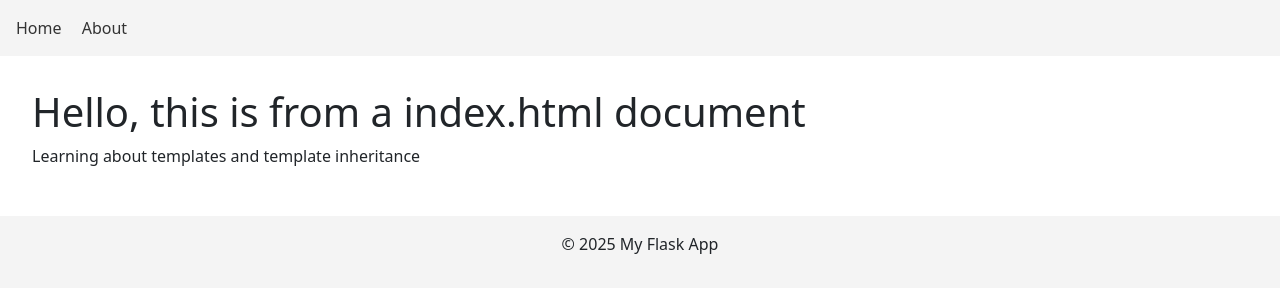
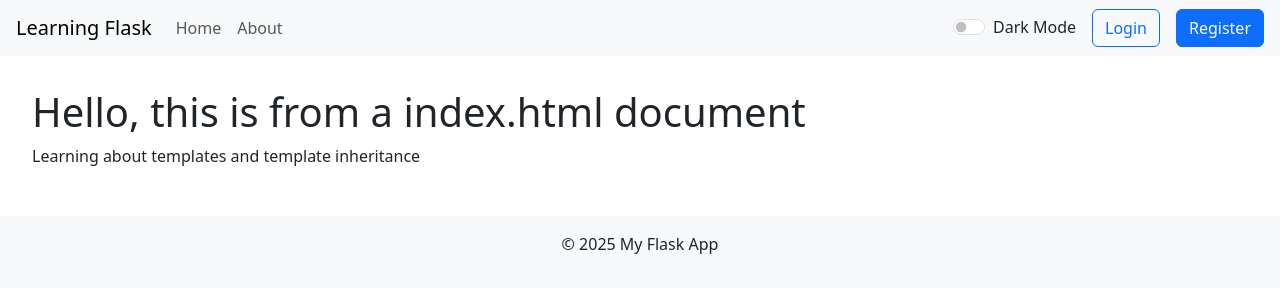
Before and after one commit to harshd3004/flask-learning, a Flask app: page / in a window 1280 px wide. Shown: the top 300 px of the page. Run offline with Flask 3, Linux system fonts and the light colour scheme.

Commit message:
improve UI

```diff
--- a/static/css/style.css
+++ b/static/css/style.css
@@ -1,32 +1,8 @@
-body {
-    font-family: Arial, sans-serif;
-    line-height: 1.6;
-    margin: 0;
-    padding: 0;
-    color: #333;
-}
-
-nav {
-    background: #f4f4f4;
-    padding: 1rem;
-}
-
-nav a {
-    margin-right: 1rem;
-    text-decoration: none;
-    color: #333;
-}
-
-nav a:hover {
-    color: #007bff;
-}
-
 .content {
     padding: 2rem;
 }
 
 footer {
-    background: #f4f4f4;
     padding: 1rem;
     text-align: center;
 }
--- a/static/js/main.js
+++ b/static/js/main.js
@@ -1,4 +1,12 @@
-document.addEventListener("DOMContentLoaded",function() {
+document.addEventListener("DOMContentLoaded",()=> {
     console.log("Website loaded succesfully");
-    alert('Welcome!!!')
 })
+
+const toggle = document.getElementById("darkModeToggle")
+toggle.addEventListener('change',()=>{
+
+    document.documentElement.setAttribute(
+        "data-bs-theme",
+        toggle.checked ? "dark" : "light"
+    );
+})
--- a/templates/base.html
+++ b/templates/base.html
@@ -1,20 +1,39 @@
   <!DOCTYPE html>
-  <html lang="en">
+  <html lang="en" data-bs-theme="light">
     <head>
       <title>{% block title %} My Flask app {% endblock %}</title>
       <link rel="stylesheet" href="{{url_for('static',filename='css/style.css')}}">
       <link href="https://cdn.jsdelivr.net/npm/bootstrap@5.3.0/dist/css/bootstrap.min.css" rel="stylesheet">
     </head>
     <body>
-      <nav>
-        <a href="/">Home</a>
-        <a href="/about">About</a>
+
+      <nav class="navbar navbar-expand-lg bg-body-tertiary px-3">
+        <a class="navbar-brand" href="/">Learning Flask</a>
+        <button class="navbar-toggler" type="button" data-bs-toggle="collapse" data-bs-target="#navbarNav">
+          <span class="navbar-toggler-icon"></span>
+        </button>
+
+        <div class="collapse navbar-collapse justify-content-between" id="navbarNav">
+          <ul class="navbar-nav">
+            <li class="nav-item"><a class="nav-link" href="/">Home</a></li>
+            <li class="nav-item"><a class="nav-link" href="/about">About</a></li>
+          </ul>
+
+          <div class="d-flex align-items-center gap-3">
+            <div class="form-check form-switch">
+              <input class="form-check-input" type="checkbox" id="darkModeToggle">
+              <label class="form-check-label" for="darkModeToggle">Dark Mode</label>
+            </div>
+            <button class="btn btn-outline-primary">Login</button>
+            <button class="btn btn-primary">Register</button>
+          </div>
+        </div>
       </nav>
 
       <div class="content">{% block content %} {% endblock %}</div>
 
 
-      <footer>
+      <footer class="bg-body-tertiary">
         <p>&copy; {{ now.year }} My Flask App</p>
       </footer>
 
```
